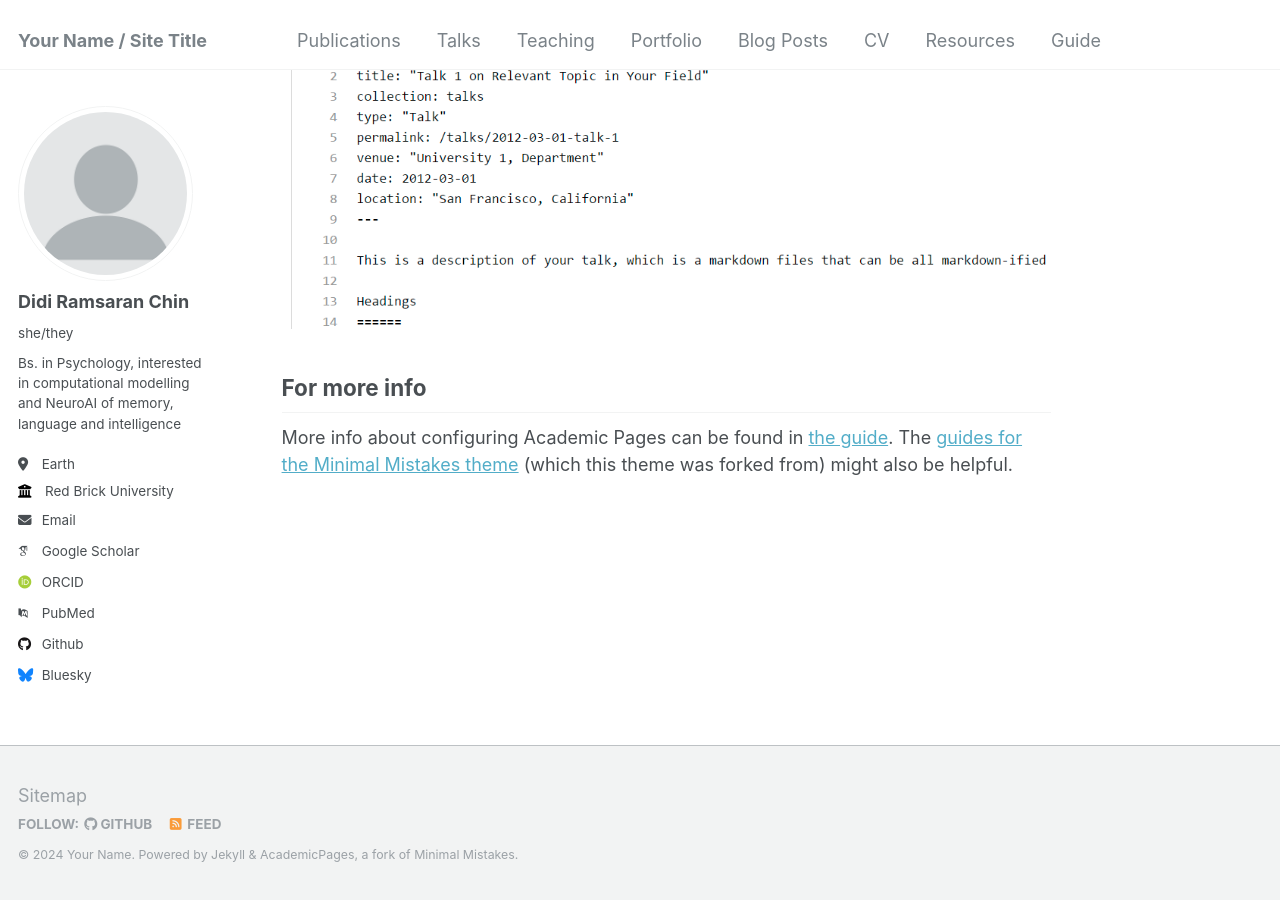
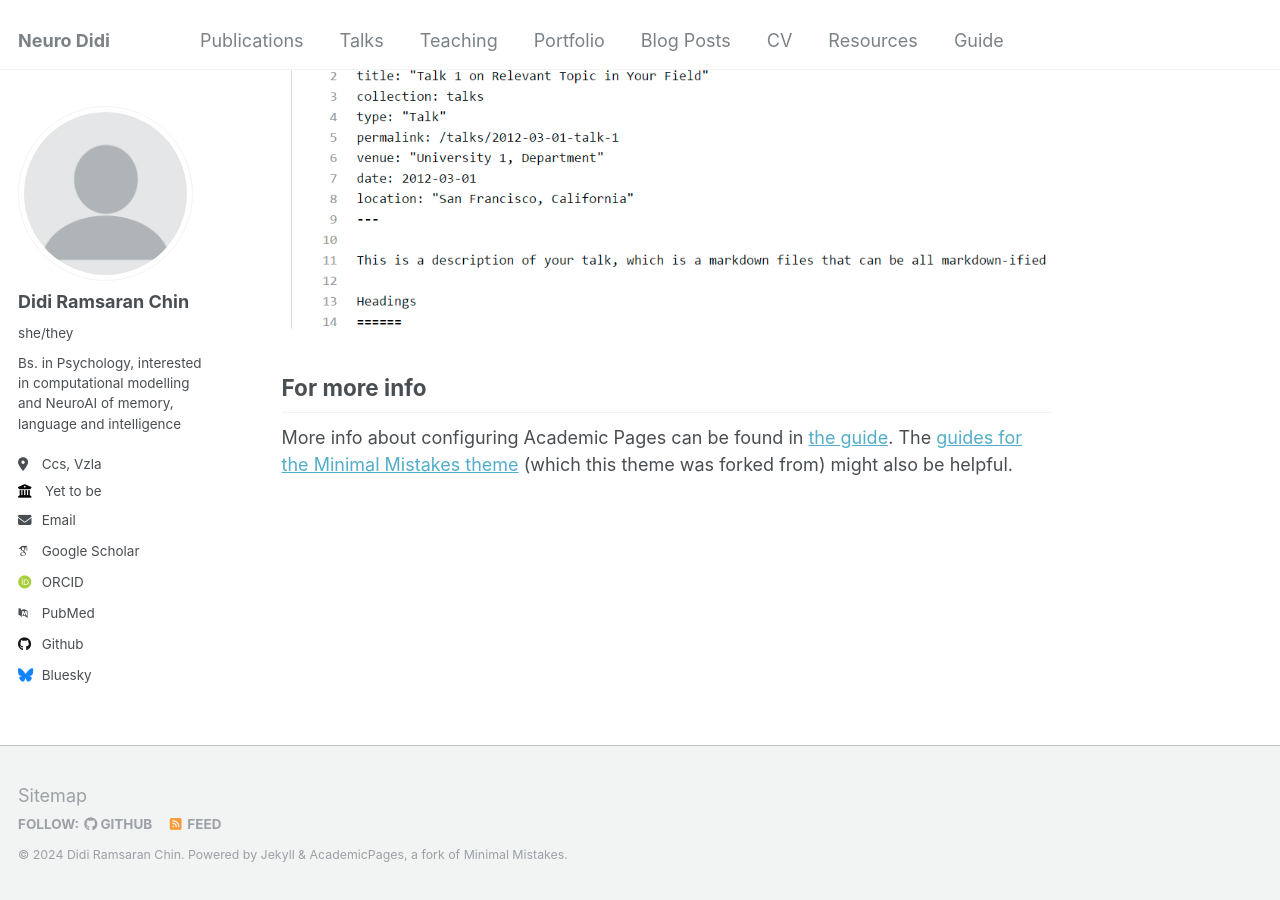
Before and after one commit to neurodidi/neurodidi.github.io, a Jekyll site: the page built from _pages/about.md, in a window 1280 px wide and 900 px high, scrolled down 2660 px. Built offline with Jekyll 4.4.1, drawn with Linux system fonts in a browser that asks for light colours; some web fonts are replaced.

Commit message:
Update _config.yml

```diff
--- a/_config.yml
+++ b/_config.yml
@@ -8,9 +8,9 @@
 
 # Basic Site Settings
 locale                   : "en-US"
-title                    : "Your Name / Site Title"
+title                    : "Neuro Didi"
 title_separator          : "-"
-name                     : &name "Your Name"
+name                     : &name "Didi Ramsaran Chin"
 description              : &description "personal description"
 url                      : https://academicpages.github.io # the base hostname & protocol for your site e.g. "https://mmistakes.github.io"
 baseurl                  : "" # the subpath of your site, e.g. "/blog"
@@ -25,8 +25,8 @@ author:
   name             : "Didi Ramsaran Chin"
   pronouns         : "she/they"
   bio              : "Bs. in Psychology, interested in computational modelling and NeuroAI of memory, language and intelligence"
-  location         : "Earth"
-  employer         : "Red Brick University"
+  location         : "Ccs, Vzla"
+  employer         : "Yet to be"
   uri              : # URL
   email            : "didiramsaranchin@gmail.com"
 
```
